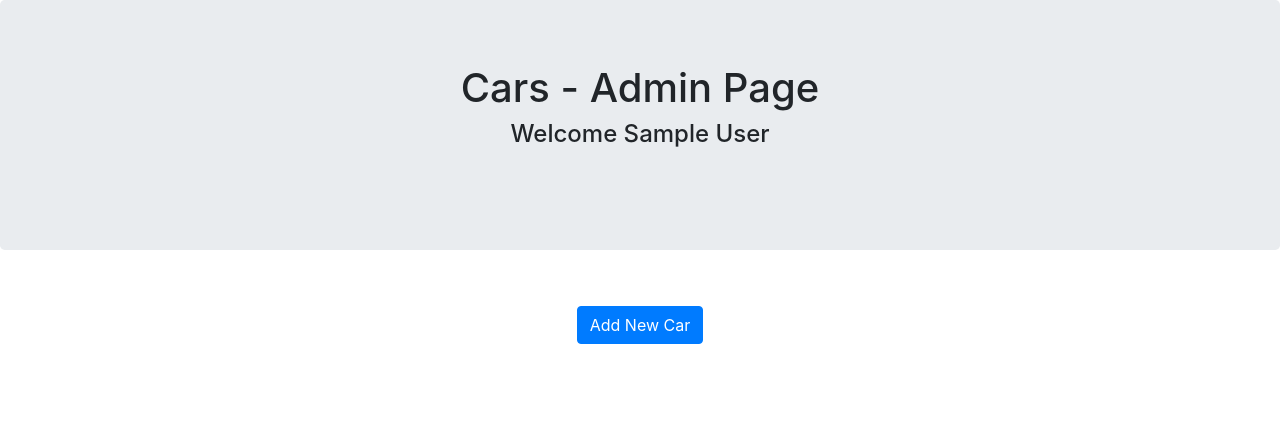
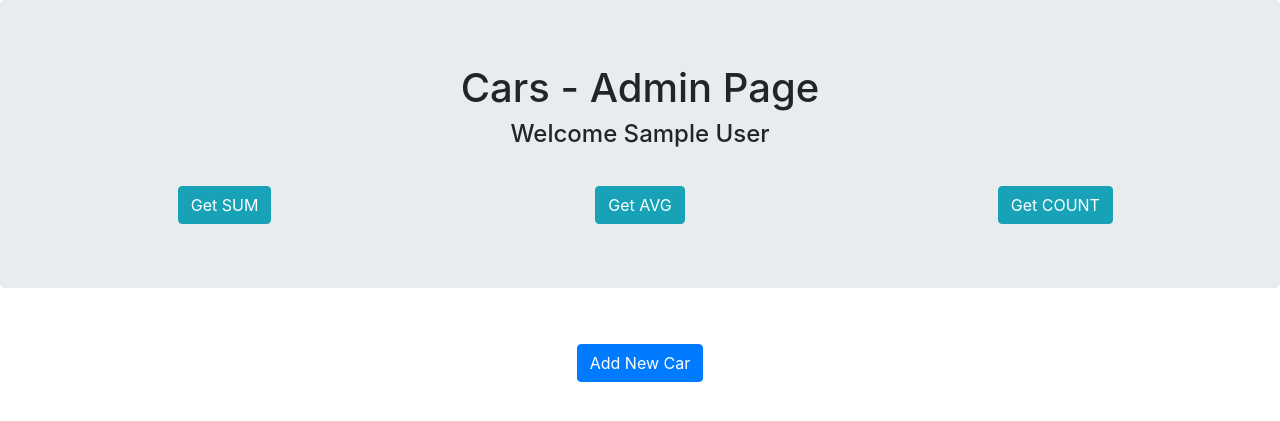
Before and after one commit to jabernall24/CST-336-Group-Project, a PHP site: page /admin.php in a window 1280 px wide. Shown: the part 72-493 px from the top of the page. Run offline with PHP 8.4, Linux system fonts and the light colour scheme; the visitor is signed in with stand-in values (Sample User, id 1); data that the repository does not hold is empty; some libraries are stand-ins or nearby versions.

Commit message:
added logs

```diff
--- a/addCars.php
+++ b/addCars.php
@@ -27,7 +27,7 @@
 
     <body>
       <nav class="navbar navbar-expand-lg">
-            <h1 id="websiteName">CARSITE NAME HERE</h1>
+            <h1 id="websiteName">WEBSITE NAME HERE</h1>
 
             <div class="collapse navbar-collapse" id="navbarSupportedContent">
                 <ul class="navbar-nav mr-auto">
@@ -186,7 +186,6 @@
                     },
                     success: function(data, status) {
 
-                    alert("There are " + data.totalCars + " Cars in the system.");
 
                             }
                 });
--- a/admin.php
+++ b/admin.php
@@ -31,10 +31,74 @@
             }
 
 
-            /*function openModal(){
-                $('#productModal').modal("show"); //opens the modal
-            }
-            */
+
+
+              function LogSum()
+              {
+                    $.ajax({
+                    type: "GET",
+                    url: "api/getTotalLog.php",
+                    dataType: "json",
+                    success: function(data, status) {
+
+                    alert("Everything in your inventory costs $"+data)
+
+                  }
+
+
+                });
+
+              }
+
+
+
+
+
+
+
+              function LogAVG()
+              {
+                    $.ajax({
+                    type: "GET",
+                    url: "api/getAverageLog.php",
+                    dataType: "json",
+                    success: function(data, status) {
+
+                    alert("The average price of the cars in your inventory is $"+data)
+
+                  }
+
+
+                });
+
+              }
+
+
+
+
+
+
+
+              function LogCount()
+              {
+                    $.ajax({
+                    type: "GET",
+                    url: "api/getCountLog.php",
+                    dataType: "json",
+                    success: function(data, status) {
+
+                    alert("You have "+data +" cars in the inventory");
+
+                  }
+
+
+                });
+
+              }
+
+
+
+
 
             $(document).ready(function(){
 
@@ -110,6 +174,23 @@
                 });//ajax
 
 
+
+
+
+
+
+
+
+
+
+
+
+
+
+
+
+
+
             });//documentReady
 
         </script>
@@ -153,6 +234,25 @@
         <h4 class="text-center"> Welcome <?=$_SESSION['adminName']?>  <br>  <br>
 </h4>
 
+
+        <div class= "row">
+              <div  class="text-center col">
+        <button onclick="LogSum()" class ="btn btn-info text-center ">Get SUM</button>
+        </div>
+
+
+        <div action="" class="text-center col">
+        <button onclick="LogAVG()" class ="btn btn-info text-center ">Get AVG</button>
+        </div>
+
+
+        <div action="" class="text-center col">
+        <button onclick="LogCount()" class ="btn btn-info text-center ">Get COUNT</button>
+        </div>
+        </div>
+
+
+
         </div>
 
 
@@ -161,6 +261,7 @@
 
 
          <div class=" text-center">
+
 
 
         <form action="addCars.php" class="text-center">
--- a/css/admin.css
+++ b/css/admin.css
@@ -18,3 +18,11 @@
 #usersName {
     padding-right: 20px;
 }
+
+
+
+.logButton
+{
+
+    padding: 10px;
+}
```
Also changed, not shown: api/getAverageLog.php (added, +19 -0 lines), api/getCountLog.php (added, +19 -0 lines), api/getTotalLog.php (added, +17 -0 lines).
